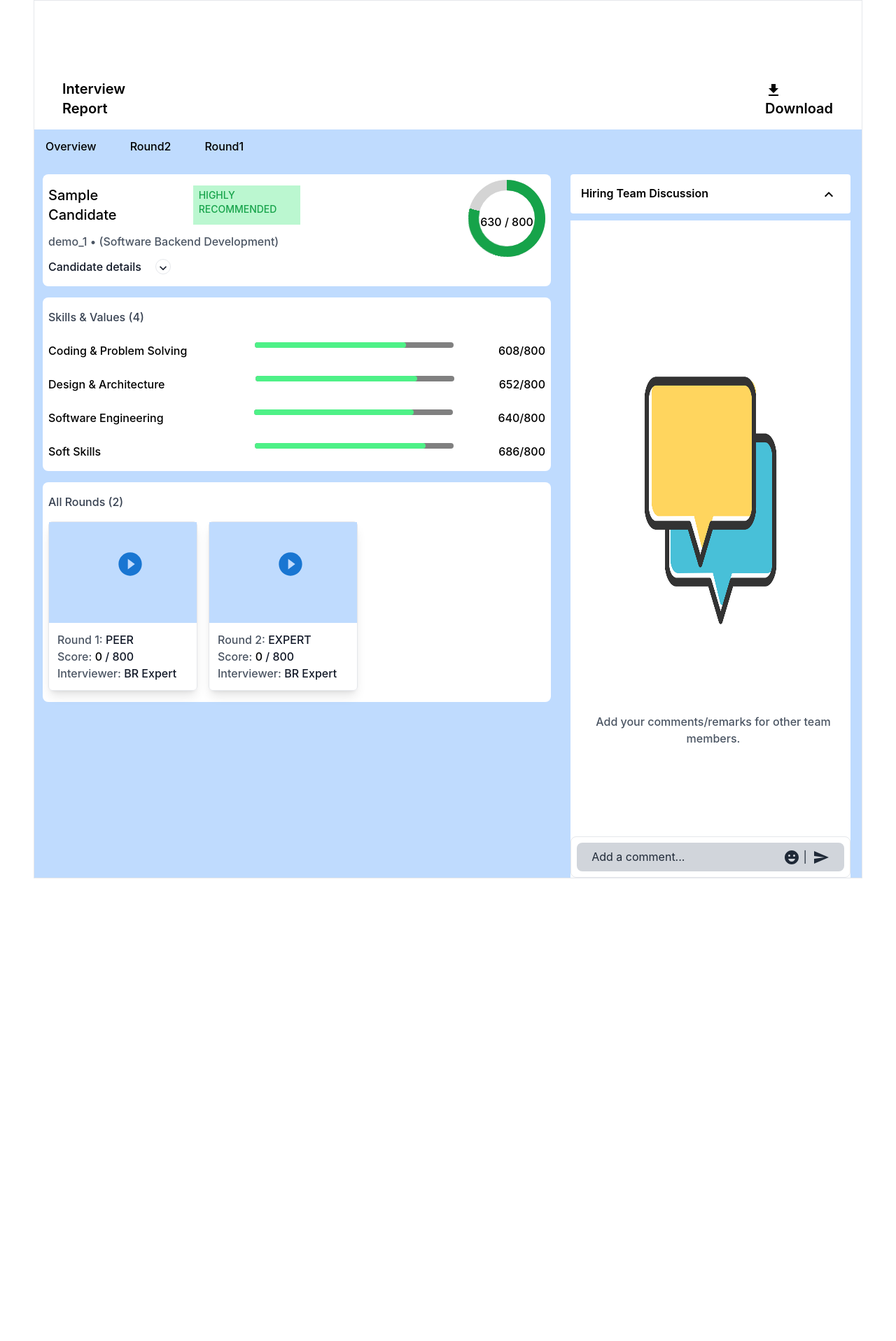
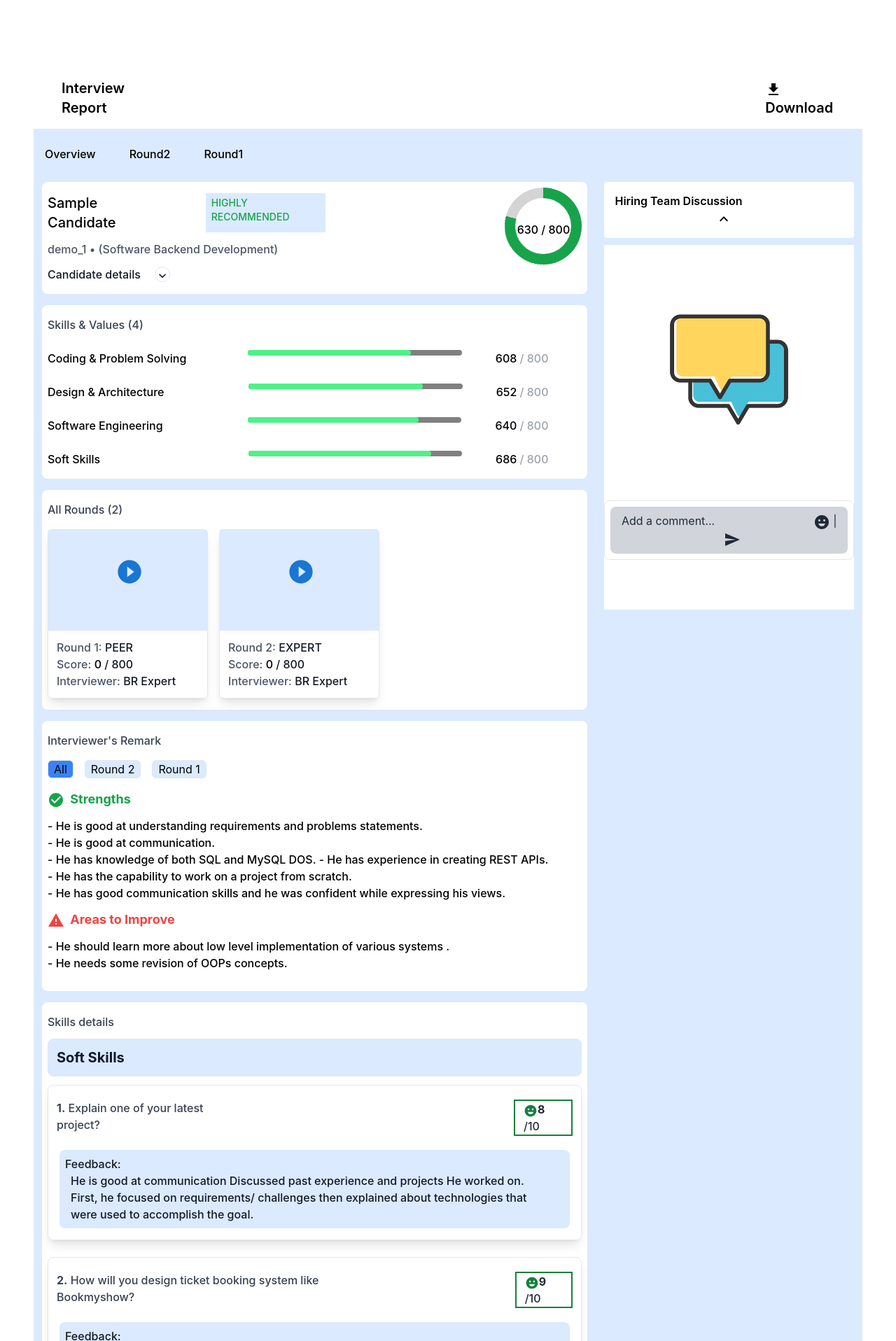
Before and after one commit to realsohel/Intern-Task, a React (Create React App) app: page / in a window 1280 px wide. Shown: the top 1916 px of the page at 70% size. Before the commit the page ends 1255 px from the top, so only its background shows below. Built offline with nearby package versions, Linux system fonts and the light colour scheme.

Commit message:
Done All!

```diff
--- a/src/App.css
+++ b/src/App.css
@@ -2,3 +2,15 @@
 body{
   background: white;
 }
+
+.fade-in {
+  animation: fadeIn ease 1.6s;
+}
+@keyframes fadeIn{
+  0% {
+    opacity:0;
+  }
+  100% {
+    opacity:1;
+  }
+}
--- a/src/App.js
+++ b/src/App.js
@@ -1,4 +1,4 @@
-import React from 'react'
+import React, { useEffect } from 'react'
 import "./App.css"
 import DownloadIcon from '@mui/icons-material/Download';
 import Navbar from './components/Navbar';
@@ -6,15 +6,20 @@ import SampleScore from './components/SampleScore';
 import HiringTeam from './components/HiringTeam';
 
 function App() {
+
+//   useEffect(() => {
+//     window.scrollTo(0, 0)
+// }, [])
+
   return (
     <>
-    <div className="mx-12 border">
-      <div className="flex mt-28 mx-10  gap-96 space-x-96">
+    <div className="mx-12 ">
+      <div className="fade-in flex mt-28 mx-10  gap-96 space-x-96">
         <div className="text-xl font-semibold  mr-28"> Interview Report</div>
         <div className=" text-xl font-semibold"><DownloadIcon/> Download</div>
       </div>
 
-      <div className="bg-blue-200">
+      <div className="bg-blue-100 ">
         <Navbar/>
         <div className="flex">
           <SampleScore/>
--- a/src/assets/hiringteam.css
+++ b/src/assets/hiringteam.css
@@ -1,6 +1,8 @@
+
+
 
 .collapsible label{
-    position: relative;
+    /* position: relative; */
     font-weight: 600;
     background: #fff;
     display: block;
@@ -34,7 +36,7 @@
 } */
 
 .slide-down {
-    animation: 0.7s slide-down;
+    animation: 1s slide-down;
     }
     @keyframes slide-down {
     from {
--- a/src/assets/samplescore.css
+++ b/src/assets/samplescore.css
@@ -82,7 +82,6 @@
 
 
 
-/* add color */
 
 
 /*  BAR */
@@ -116,3 +115,17 @@
         -webkit-transform: rotate(105deg);
     }
 }
+
+
+
+.slide-left {
+    animation: 2s slide-left;
+    }
+    @keyframes slide-left {
+    from {
+        margin-left: 100%;
+    }
+    to {
+        margin-left: 0%;
+    }
+}
--- a/src/assets/skills.css
+++ b/src/assets/skills.css
@@ -15,7 +15,7 @@
     position: relative;
 }
 
-.slide-right {
+.slide-progress {
     animation: 1.8s slide-right;
     }
     @keyframes slide-right {
@@ -26,3 +26,15 @@
         transform: scaleX(1)
     }
 }
+
+.slide-right {
+    animation: 2s slide-right;
+    }
+    @keyframes slide-right {
+    from {
+        margin-left: -100%;
+    }
+    to {
+        margin-left: 0%;
+    }
+}
--- a/src/components/HiringTeam.jsx
+++ b/src/components/HiringTeam.jsx
@@ -27,20 +27,20 @@ const HiringTeam = () => {
     }
     return (
     <>
-    <nav className=''>
 
-    </nav>
-        <div className="collapsible  mx-4  max-w-[400px] overflow-hidden font-medium   ">
+    <div className="">
+    <div className="mx-3  max-w-[400px]   font-medium  sticky float-right right-0 top-0  z-[100] ">
+        <div className="collapsible  ">
             <label className=''>
                 <button onClick={handleclick}> Hiring Team Discussion </button>
-                <span className='ml-40'>{arrow?<KeyboardArrowUpIcon/> :<KeyboardArrowDownIcon/> }</span>
+                <span className='ml-36'>{arrow?<KeyboardArrowUpIcon/> :<KeyboardArrowDownIcon/> }</span>
             </label>
             <div className="collapsible-text slide-down relative text-center bg-white " id="content">
                 {/* <h2>Hiring Team Discussion </h2> */}
-                <img src="/images/chat.webp" className="w-[100%] h-[100vh]" alt="" />
-                <p className='absolute top-[75%] left-2 text-gray-600 mb-12'> Add your comments/remarks for other team members.</p>
+                <img src="/images/chat.webp" className="w-[100%] " alt="" />
+                <p className='absolute top-[70%] left-2 text-gray-600 mb-12'> Add your comments/remarks for other team members.</p>
 
-                <div className=" sticky bottom-0 bg-white mt-20 border rounded-lg">
+                <div className="sticky bottom-0  bg-white mt-20 border rounded-lg">
 
                     <div className=" bg-gray-300 font-normal p-2 rounded-lg m-2 text-gray-800">
                         Add a comment...
@@ -51,6 +51,8 @@ const HiringTeam = () => {
                 </div>
             </div>
         </div>
+        </div>
+        </div>
     </>
     )
 }
--- a/src/components/Navbar.jsx
+++ b/src/components/Navbar.jsx
@@ -3,8 +3,8 @@ import React from 'react'
 const Navbar = () => {
     return (
         <>
-        <nav className='bg-blue-200 rounded-lg sticky top-0 w-[100%] z-[100]' >
-            <ul className='flex m-4 space-x-12  font-medium hover:cursor-pointer py-3 '>
+        <nav className='bg-blue-100  rounded-lg sticky top-0 w-[100%] z-[100]' >
+            <ul className='flex m-4 space-x-12  font-medium hover:cursor-pointer py-3 pt-6'>
                 <li className='hover-underline-animation  hover:underline underline-offset-8 decoration-2 hover:text-blue-600'>Overview</li>
                 <li className='hover-underline-animation  hover:underline underline-offset-8 decoration-2 hover:text-blue-600'>Round2</li>
                 <li className='hover-underline-animation  hover:underline underline-offset-8 decoration-2 hover:text-blue-600'>Round1</li>
--- a/src/components/Remark.jsx
+++ b/src/components/Remark.jsx
@@ -1,11 +1,161 @@
 import React from 'react'
+import CheckCircleIcon from '@mui/icons-material/CheckCircle';
+import WarningIcon from '@mui/icons-material/Warning';
+import EmojiEmotionsIcon from '@mui/icons-material/EmojiEmotions';
+import SentimentVeryDissatisfiedIcon from '@mui/icons-material/SentimentVeryDissatisfied';
 
 const Remark = () => {
     return (
-        <div>
+    <>
+        <div className="mt-4 px-2 py-4 rounded-lg bg-white mb-2 ">
+            <p className='text-gray-700 text-md font-medium' >Interviewer's Remark </p>
+
+            <div className="flex my-4 space-x-4">
+                <li className='list-none cursor-pointer border px-2 rounded-md bg-blue-500 font-normal '> All</li>
+                <li className='list-none cursor-pointer border px-2 rounded-md bg-blue-100  font-normal'> Round 2</li>
+                <li className='list-none  cursor-pointer border px-2 rounded-md bg-blue-100  font-normal'> Round 1</li>
+            </div>
+
+            <div className="text-green-600 font-bold text-lg" >
+                <CheckCircleIcon/> <span className='p-1'>Strengths</span>
+            </div>
+            <div className=" font-medium my-3">
+            - He is good at understanding requirements and problems statements. <br/>
+            - He is good at communication.  <br />
+            - He has  knowledge of both SQL and MySQL DOS. - He has experience in creating REST APIs.  <br />
+            - He has  the  capability  to work on a project from scratch.  <br />
+            - He has good communication skills and he was confident while expressing his views.
+            </div>
+
+            <div className="text-red-500 font-bold text-lg" >
+                <WarningIcon/> <span className='p-1'>Areas to Improve </span>
+            </div>
+            <div className=" font-medium my-3">
+                - He should learn more about low level implementation of various systems . <br />
+                - He needs some revision of OOPs concepts.
+
+            </div>
 
         </div>
+
+        <div className="mt-4 px-2 py-4 rounded-lg bg-white mb-2 ">
+            <p className='text-gray-700 text-md font-medium' >Skills details</p>
+
+            <div className="text-gray-900 my-3 border bg-blue-100  rounded-lg p-3 font-bold text-xl">Soft Skills </div>
+
+            <div className="border rounded-lg shadow-lg">
+
+                <div className="flex m-2 my-4 p-1 space-x-96">
+                    <div className="text-gray-700 font-medium  rounded-lg ">
+                        <b>1.</b> Explain one of your latest project?
+                    </div>
+                    <div className="px-3 text-green-700 border-2 border-green-700 ">
+                        <EmojiEmotionsIcon sx={{ fontSize: 20 }} color="green"/>
+                        <span className='font-bold text-gray-800'>8</span> <span className='text-gray-800 font-medium'>/10</span> </div>
+                </div>
+
+                <div className="m-4 bg-blue-100 text-gray-900 rounded-lg p-2 font-medium">
+                    <p> Feedback: </p>
+                    <p className='mx-2'>
+                        He is good at communication Discussed past experience and projects He worked on. </p>
+                    <p className='mx-2'>
+                        First, he focused on requirements/ challenges then explained about technologies that <br /> were used to accomplish the goal. </p>
+                </div>
+            </div>
+
+            <div className="border rounded-lg shadow-lg my-6">
+
+                <div className="flex m-2 my-4 p-1 space-x-44">
+                    <div className="text-gray-700 font-medium  rounded-lg mr-2">
+                        <b>2.</b> How will you design ticket booking system like Bookmyshow?
+                    </div>
+                    <div className="px-3 text-green-700 border-2 border-green-700 ml-8">
+                        <EmojiEmotionsIcon sx={{ fontSize: 20 }} color="green"/>
+                        <span className='font-bold text-gray-800'>9 </span> <span className='text-gray-800 font-medium'>/10</span>
+                    </div>
+                </div>
+
+                <div className="m-4 bg-blue-100 text-gray-900 rounded-lg p-2 font-medium">
+                    <p> Feedback: </p>
+                    <p className='mx-2'>
+                        He discussed the non-technical requirement asked about various use cases to refine the requirements. </p>
+
+                </div>
+            </div>
+
+            <div className="border rounded-lg shadow-lg my-6 space-x-16 ">
+
+                <div className="flex m-2 my-4 p-1 ">
+                    <div className="text-gray-700 font-medium  rounded-lg w-[60%] mr-1">
+                        <b>3.</b> Suppose there is venue and that venue has multiple every , <br />
+                        meeting has its own start and end time and there are to times <br />   enter and exit there are to the that venue Input: meeting[][] = <br />
+                        {`${"{{15, 19}, {5, 10}, {7, 25}}, entrance[] = {4, 13, 25}, exit[] = {10, 21} "}`} <br />
+                        {`${"find the minimum time in which a user can one"}`}  meeting.
+                    </div>
+                    <div className=" ml-[11.5rem] ">
+                        <div className="px-3  text-red-600 border-2 border-red-600">
+                        <SentimentVeryDissatisfiedIcon sx={{ fontSize: 20 }} color="green"/>
+                        <span className='font-bold text-gray-800'>0 </span> <span className='text-gray-800 font-medium'>/10</span>
+                        </div>
+                    </div>
+                </div>
+            </div>
+
+            <div className="border rounded-lg shadow-lg my-6 ml-3">
+
+                <div className="flex m-2 my-4 p-1 space-x-48">
+                    <div className="text-gray-700 font-medium  rounded-lg mr-5">
+                        <b>3.a</b> What would be the time complexity of your approach ?
+                    </div>
+                    <div className="px-3  text-red-600 border-2 border-red-600 ml-2">
+                        <SentimentVeryDissatisfiedIcon sx={{ fontSize: 20 }} color="green"/>
+                        <span className='font-bold text-gray-800'>0 </span> <span className='text-gray-800 font-medium'>/10</span>
+                    </div>
+                </div>
+            </div>
+
+            <div className="border rounded-lg shadow-lg my-6 ">
+
+                <div className="flex m-2 my-4 p-1 space-x-60">
+                    <div className="text-gray-700 font-medium  rounded-lg mr-16">
+                        <b>4.</b> Have you worked on any projects on scratch?
+                    </div>
+                    <div className="px-3  text-red-600 border-2 border-red-600 ml-8">
+                        <SentimentVeryDissatisfiedIcon sx={{ fontSize: 20 }} color="green"/>
+                        <span className='font-bold text-gray-800'>0 </span> <span className='text-gray-800 font-medium'>/10</span>
+                    </div>
+                </div>
+            </div>
+
+            <div className="border rounded-lg shadow-lg my-6 space-x-16 ">
+
+                <div className="flex m-2 my-4 p-1 ">
+                    <div className="text-gray-700 font-medium  rounded-lg w-[60%] mr-2">
+                        <b>5.</b> Suppose you have to build software for the vending has its<br />
+                        manage the inventory. Requirement:- Vending Machine keep <br />
+                        track of the inventory II A person should be able insert cash<br />
+                        into the machine, choose an item. The Machine should confirm<br />
+                        inserted  cash with the price of the selected item The machine <br />
+                        must display an error in case of insufficient cash unavailable <br />
+                        item // Finally, if all the above steps succeed then the user <br />
+                        the selected item.
+                    </div>
+                    <div className=" ml-[11.5rem] ">
+                        <div className="px-3  text-red-600 border-2 border-red-600">
+                        <SentimentVeryDissatisfiedIcon sx={{ fontSize: 20 }} color="green"/>
+                        <span className='font-bold text-gray-800'>0 </span> <span className='text-gray-800 font-medium'>/10</span>
+                        </div>
+                    </div>
+                </div>
+            </div>
+
+
+        </div>
+
+    </>
     )
 }
 
 export default Remark
+
+// How will you design ticket booking system like Bookmyshow?
--- a/src/components/SampleScore.jsx
+++ b/src/components/SampleScore.jsx
@@ -10,11 +10,11 @@ const SampleScore = () => {
     return (
     <>
         <div className="mx-3 mb-4">
-            <div className="px-2  rounded-lg bg-white flex space-x-60" >
+            <div className="slide-left px-2  rounded-lg bg-white flex space-x-64" >
                 <div className=" mt-4 ">
                     <div className="flex space-x-16">
                         <p className='text-xl font-medium'>Sample Candidate</p>
-                        <p className='bg-green-200 text-green-600 text-sm font-medium px-2  py-1'> HIGHLY RECOMMENDED</p>
+                        <p className='bg-blue-100  text-green-600 text-sm font-medium px-2  py-1'> HIGHLY RECOMMENDED</p>
                     </div>
                     <div className="mt-3 text-gray-600 text-md font-medium">
                         demo_1 • (Software Backend Development)
@@ -24,7 +24,7 @@ const SampleScore = () => {
                     </div>
                 </div>
 
-                <div className=" mt-2">
+                <div className=" mt-2 ">
                     <div className="progress first ">
                         <span className="progress-left">
                             <span className="progress-bar"></span>
@@ -47,7 +47,7 @@ const SampleScore = () => {
                 <div className="flex space-x-4 mt-4">
 
                     <div className=" rounded-md w-[30%] border shadow-lg" >
-                        <div className="bg-blue-200   h-[18vh] px-20 pt-4  cursor-pointer">
+                        <div className="bg-blue-100   h-[18vh] px-20 pt-4  cursor-pointer">
                             <PlayCircleFilledWhiteIcon className=' m-4 my-6 'sx={{ fontSize: 40 }} color="primary"/>
                         </div>
                         <div className="p-3">
@@ -58,7 +58,7 @@ const SampleScore = () => {
                     </div>
 
                     <div className=" rounded-md w-[30%] border shadow-lg" >
-                        <div className="bg-blue-200   h-[18vh] px-20 pt-4  cursor-pointer">
+                        <div className="bg-blue-100    h-[18vh] px-20 pt-4  cursor-pointer">
                             <PlayCircleFilledWhiteIcon className=' m-4 my-6 'sx={{ fontSize: 40 }} color="primary"/>
                         </div>
                         <div className="p-3">
--- a/src/components/Skills.jsx
+++ b/src/components/Skills.jsx
@@ -5,40 +5,9 @@ import skills from '../jsonfiles/Skills'
 
 const Skills = () => {
 
-    // const skillsSection = document.getElementById('skills-section');
-    // const progressBars = document.querySelectorAll('.progress-bar');
-
-    // function showProgress(){
-    //     progressBars.forEach(p =>{
-    //         const value = progressBars.dataset.progress;
-    //         p.style.opacity = 1;
-    //         p.style.width = `${value}%`;
-    //     });
-    // }
-
-    // function hideProgress(){
-    //     progressBars.forEach(p =>{
-    //         p.style.opacity = 1;
-    //         const value = progressBars.dataset.progress;
-    //         p.style.width = `${value}%`;
-    //     });
-    // }
-
-    // window.addEventListener('scroll', ()=>{
-    //     const sectionPos = skillsSection.getBoundingClientRect().top;
-    //     const screenPos = window.innerHeight;
-
-    //     if(sectionPos < screenPos){
-    //         showProgress();
-    //     }
-    //     else{
-    //         hideProgress();
-    //     }
-    // })
-
     return (
     <>
-        <div className="mt-4 px-2 py-4 rounded-lg bg-white mb-2">
+        <div className="slide-right mt-4 px-2 py-4 rounded-lg bg-white mb-2">
             <p className='text-gray-700 text-md font-medium  '>Skills & Values ({skills.length})</p>
 
             {skills.map((element)=>{
@@ -46,9 +15,9 @@ const Skills = () => {
                         <div className="flex mt-6 ">
                             <div >{element.subject} </div>
                             <div className='ml-auto progress-line '>
-                                <div className="progress-bar slide-right" style={{width:`${element.percentage}`}}></div>
+                                <div className="progress-bar slide-progress " style={{width:`${element.percentage}`}}></div>
                             </div>
-                            <div className='ml-16'>{element.score} </div>
+                            <div className='ml-12 pr-12'>{element.score} <span className='text-gray-400'> / 800</span> </div>
                         </div>
                     </div>
             })}
--- a/src/jsonfiles/Skills.js
+++ b/src/jsonfiles/Skills.js
@@ -2,25 +2,25 @@ let skills = [
     {
         id: "S01",
         subject:"Coding & Problem Solving",
-        score:"608/800",
+        score:"608",
         percentage:"76%",
     },
     {
         id: "S02",
         subject:"Design & Architecture",
-        score:"652/800",
+        score:"652",
         percentage:"81.5%",
     },
     {
         id: "S03",
         subject:"Software Engineering",
-        score:"640/800",
+        score:"640",
         percentage:"80%",
     },
     {
         id: "S04",
         subject:"Soft Skills",
-        score:"686/800",
+        score:"686",
         percentage:"85.7%",
     },
 ]
```
